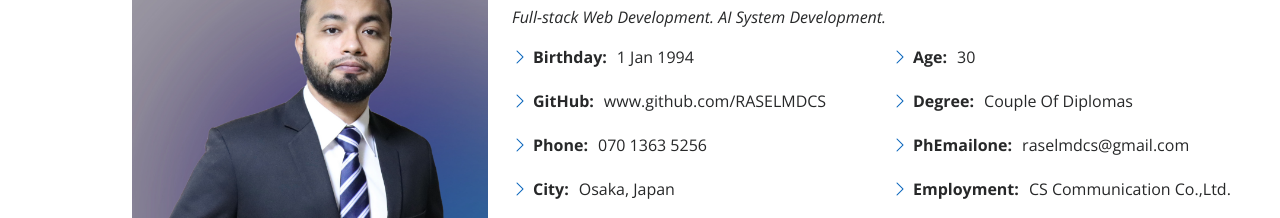
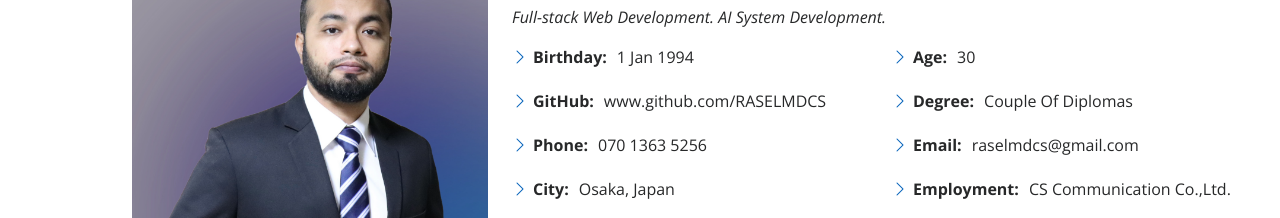
Before and after one commit to RASELMDCS/RASELMDCS.github.io, a plain HTML site: page index.html in a window 1280 px wide. Shown: the part 1051-1269 px from the top of the page. Drawn offline with nearby package versions, Linux system fonts and the light colour scheme.

Commit message:
Update index.html
email title changed

```diff
--- a/index.html
+++ b/index.html
@@ -103,7 +103,7 @@
                 <ul>
                   <li><i class="bi bi-chevron-right"></i> <strong>Age:</strong> <span>30</span></li>
                   <li><i class="bi bi-chevron-right"></i> <strong>Degree:</strong> <span>Couple Of Diplomas</span></li>
-                  <li><i class="bi bi-chevron-right"></i> <strong>PhEmailone:</strong> <span>raselmdcs@gmail.com</span></li>
+                  <li><i class="bi bi-chevron-right"></i> <strong>Email:</strong> <span>raselmdcs@gmail.com</span></li>
                   <li><i class="bi bi-chevron-right"></i> <strong>Employment:</strong> <span>CS Communication Co.,Ltd.</span></li>
                 </ul>
               </div>
```
